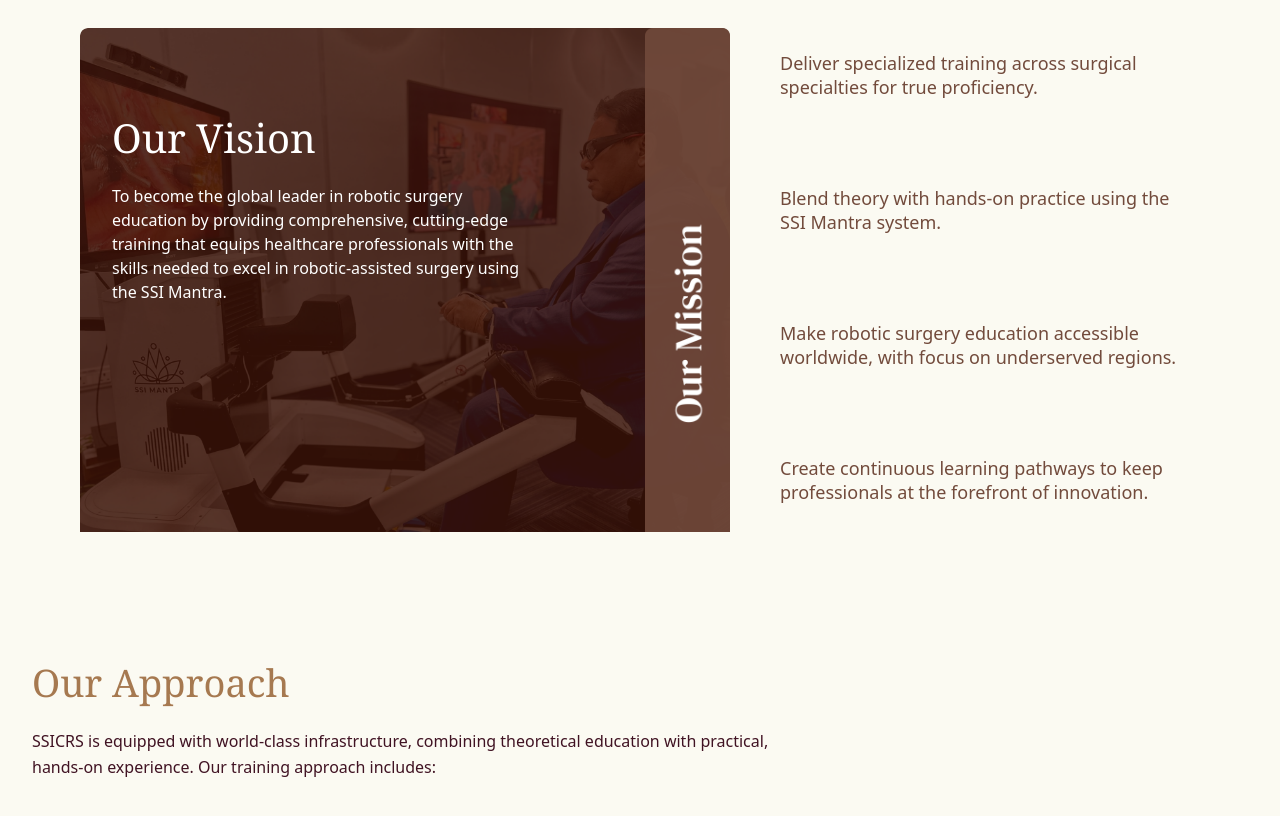
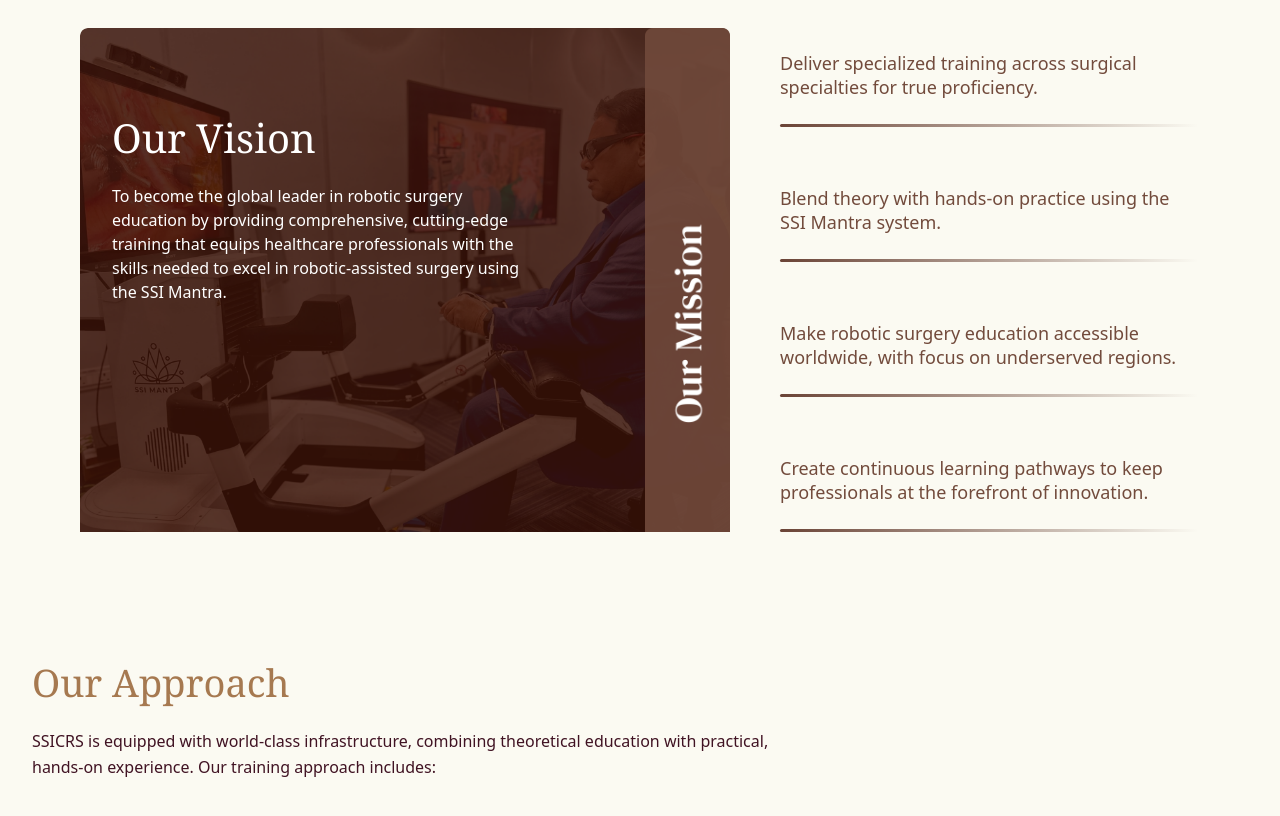
Before and after one commit to puneetshukla041/ssicrs, a Next.js app: page /AboutUs in a window 1280 px wide. Shown: the part 1620-2436 px from the top of the page. Built offline with nearby package versions, Linux system fonts and the light colour scheme.

Commit message:
Update section3.tsx

```diff
--- a/components/aboutpage/section3.tsx
+++ b/components/aboutpage/section3.tsx
@@ -92,7 +92,7 @@ export default function Section3() {
             />
           </div>
 
-          {/* Right side: Hover Boxes */}
+{/* Right side: Permanent Underline Boxes */}
 <div className="flex-1 md:ml-8 lg:ml-12 space-y-6 lg:space-y-10 w-full">
   {[
     "Deliver specialized training across surgical specialties for true proficiency.",
@@ -102,7 +102,7 @@ export default function Section3() {
   ].map((text, idx) => (
     <div
       key={idx}
-                className="group transition-all duration-300 hover:border-[#6A4336] hover:shadow-xl hover:bg-white hover:scale-[1.02] hover:-translate-y-1 relative cursor-pointer w-full"
+      className="relative w-full"
       style={{
         height: "95px",
         borderRadius: "8px",
@@ -115,10 +115,12 @@ export default function Section3() {
       <p className="text-[#724B3C] font-sans font-medium text-base sm:text-lg leading-5 sm:leading-6 w-full">
         {text}
       </p>
-                <div className="absolute bottom-[-6px] left-0 h-[3px] rounded-full transition-all duration-500 w-0 group-hover:w-full bg-gradient-to-r from-[#6A4336] to-transparent"></div>
+      {/* Permanent underline */}
+      <div className="absolute bottom-[-6px] left-0 h-[3px] w-full rounded-full bg-gradient-to-r from-[#6A4336] to-transparent"></div>
     </div>
   ))}
 </div>
+
         </div>
 
       </div>
```
Lines whose indentation alone changed are shown as unchanged.
